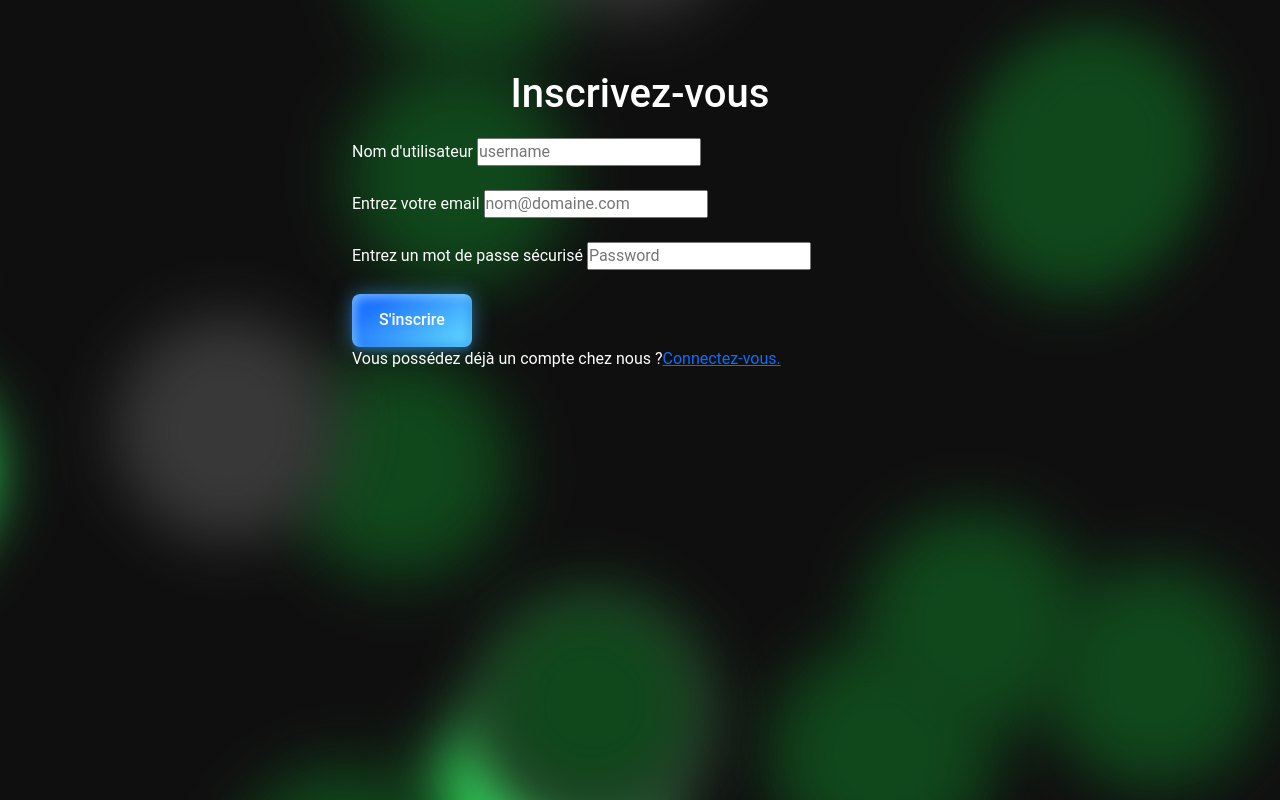
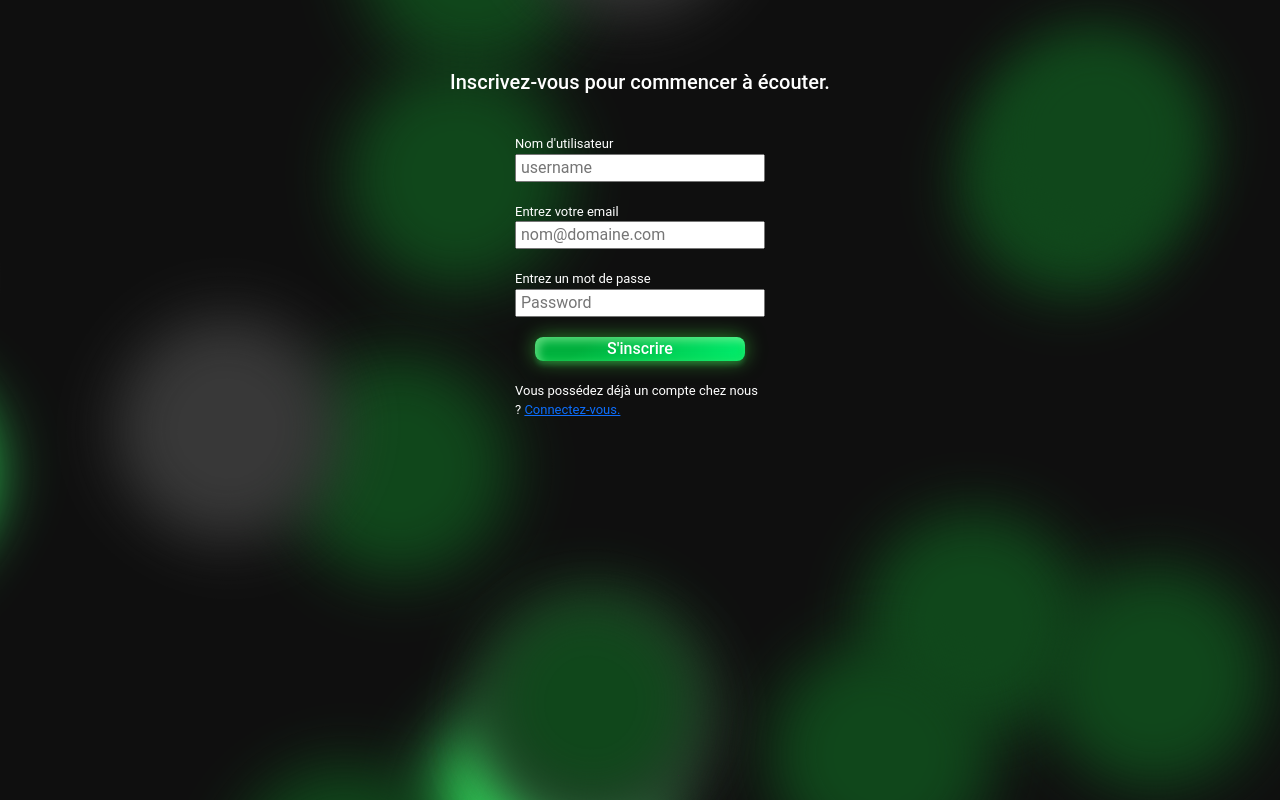
Before and after one commit to Hussen-YOUSUF-NURHUSSEN-96/Spotify_Fil_Rouge, a PHP site: page /views/templates/register.php in a window 1280 px wide. Run offline with PHP 8.4, Linux system fonts and the light colour scheme.

Commit message:
Register terminée

```diff
--- a/css/register.css
+++ b/css/register.css
@@ -21,39 +21,52 @@ body{
     position: relative;
     z-index: 2;
     color: white;
-
+}
+h1{
+    width: 100%;
 }
 
 .form-container form{
-    width: 100%;
+    width: 250px;
+    display: flex;
+    flex-wrap: wrap;
+    justify-content: center;
+    flex-direction: column;
+    font-size:16px ;
+
+
 }
 
 .form-container h1{
     text-align: center;
     margin-bottom: 20px;
+    font-size: 20px;
 }
 
 .form-container label{
-    text-align: center;
-    font-size: 16px;
+    text-align: left;
+    font-size: 13px;
+    margin-top: 20px;
 }
 
 a{
     color: white;
 }
 
+p{
+    font-size: 13px;
+}
+
+
 /*bouton*/
 .btn-donate {
     --clr-font-main: hsla(0 0% 20% / 100);
-    --btn-bg-1: hsla(194 100% 69% / 1);
-    --btn-bg-2: hsla(217 100% 56% / 1);
+    --btn-bg-1: rgb(0, 255, 123);
+    --btn-bg-2: rgb(0, 176, 62);
     --btn-bg-color: hsla(360 100% 100% / 1);
     --radii: 0.5em;
     cursor: pointer;
-    padding: 0.9em 1.4em;
-    min-width: 120px;
-    min-height: 44px;
-    font-size: var(--size, 1rem);
+   font-size: var(--size, 1rem);
     font-weight: 500;
     transition: 0.8s;
     background-size: 280% auto;
@@ -67,10 +80,14 @@ a{
     border-radius: var(--radii);
     color: var(--btn-bg-color);
     box-shadow:
-      0px 0px 20px rgba(71, 184, 255, 0.5),
-      0px 5px 5px -1px rgba(58, 125, 233, 0.25),
-      inset 4px 4px 8px rgba(175, 230, 255, 0.5),
-      inset -4px -4px 8px rgba(19, 95, 216, 0.35);
+      0px 0px 20px rgba(71, 255, 71, 0.5),
+      0px 5px 5px -1px rgba(58, 233, 113, 0.25),
+      inset 4px 4px 8px rgba(175, 255, 182, 0.5),
+      inset -4px -4px 8px rgba(19, 216, 78, 0.35);
+      margin: 20px;+
+
+      height: 30px;
+      text-align: center;
   }
 
   .btn-donate:hover {
@@ -83,7 +100,14 @@ a{
       0 0 0 3px var(--btn-bg-color),
       0 0 0 6px var(--btn-bg-2);
   }
-
+/*message Erreur*/
+.error-message{
+    color: red;
+    font-size: 14px;
+    margin-bottom: 5px;
+    background-color: white;
+    padding: 50px;
+}
 /*fond*/
 
 @keyframes move {
--- a/views/templates/register.php
+++ b/views/templates/register.php
@@ -11,19 +11,26 @@
     <body>
 
         <div class="form-container">
-            <h1>Inscrivez-vous</h1>
+            <h1>Inscrivez-vous pour commencer à écouter.</h1>
+<!--Message d'erreur si erreur-->
+       <?php if(!empty($errorMessage)): ?>
+       <div class="error-message">
+       <?= htmlspecialchars($errorMessage); ?>
+        </div>
+        <?php endif; ?>
+<!--Formulaire-->
             <form action="" method="POST">
                  <label for="username">Nom d'utilisateur</label>
-                 <input type="text" name="username" placeholder="username" required>
-                 <br></br>
+                 <input type="text" name="username" placeholder=" username" required>
+
                  <label for="email">Entrez votre email</label>
-                 <input type="text" name="email" placeholder="nom@domaine.com" required>
-                 <br></br>
-                 <label for="password">Entrez un mot de passe sécurisé</label>
-                 <input type="text" name="password" placeholder="Password" required>
-                 <br></br>
+                 <input type="text" name="email" placeholder=" nom@domaine.com" required>
+
+                 <label for="password">Entrez un mot de passe</label>
+                 <input type="text" name="password" placeholder=" Password" required>
+
                  <button class="btn-donate" type="submit">S'inscrire</button>
-                <p>Vous possédez déjà un compte chez nous ?<a href="views/templates/login.php">Connectez-vous.</a></p>
+                <p>Vous possédez déjà un compte chez nous ? <a href="views/templates/login.php">Connectez-vous.</a></p>
             </form>
         </div>
 
@@ -51,6 +58,6 @@
          <span></span>
          <span></span>
         </div>
-        <script src="https://cdn.jsdelivr.net/npm/bootstrap@5.3.3/dist/js/bootstrap.bundle.min.js" integrity="sha384-YvpcrYf0tY3lHB60NNkmXc5s9fDVZLESaAA55NDzOxhy9GkcIdslK1eN7N6jIeHz" crossorigin="anonymous"></script>
+         <script src="https://cdn.jsdelivr.net/npm/bootstrap@5.3.3/dist/js/bootstrap.bundle.min.js" integrity="sha384-YvpcrYf0tY3lHB60NNkmXc5s9fDVZLESaAA55NDzOxhy9GkcIdslK1eN7N6jIeHz" crossorigin="anonymous"></script>
     </body>
 </html>
```
Also changed, not shown: controllers/UserController.php (+20 -3 lines), models/User.php (+42 -0 lines).
